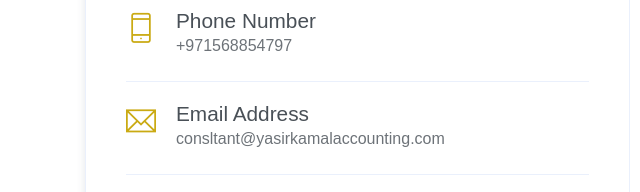
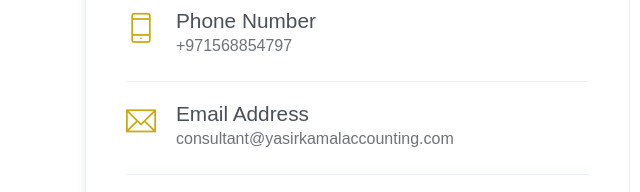
Before and after one commit to salmanqaiser821/yasirkamalaccountig, a website: page index.html in a window 1280 px wide. Shown: the part 4160-4352 px from the top of the page, 0-640 px from the left. Drawn offline with Linux system fonts and the light colour scheme.

Commit message:
recheck spells
correction of consultant

```diff
--- a/index.html
+++ b/index.html
@@ -274,7 +274,7 @@
                         <i class="ti-email"></i>
                         <div class="mb-0">
                             <h5>Email Address</h5>
-                            <p>consltant@yasirkamalaccounting.com</p>
+                            <p>consultant@yasirkamalaccounting.com</p>
                         </div>
                     </div>
                     <div class="item">
```
